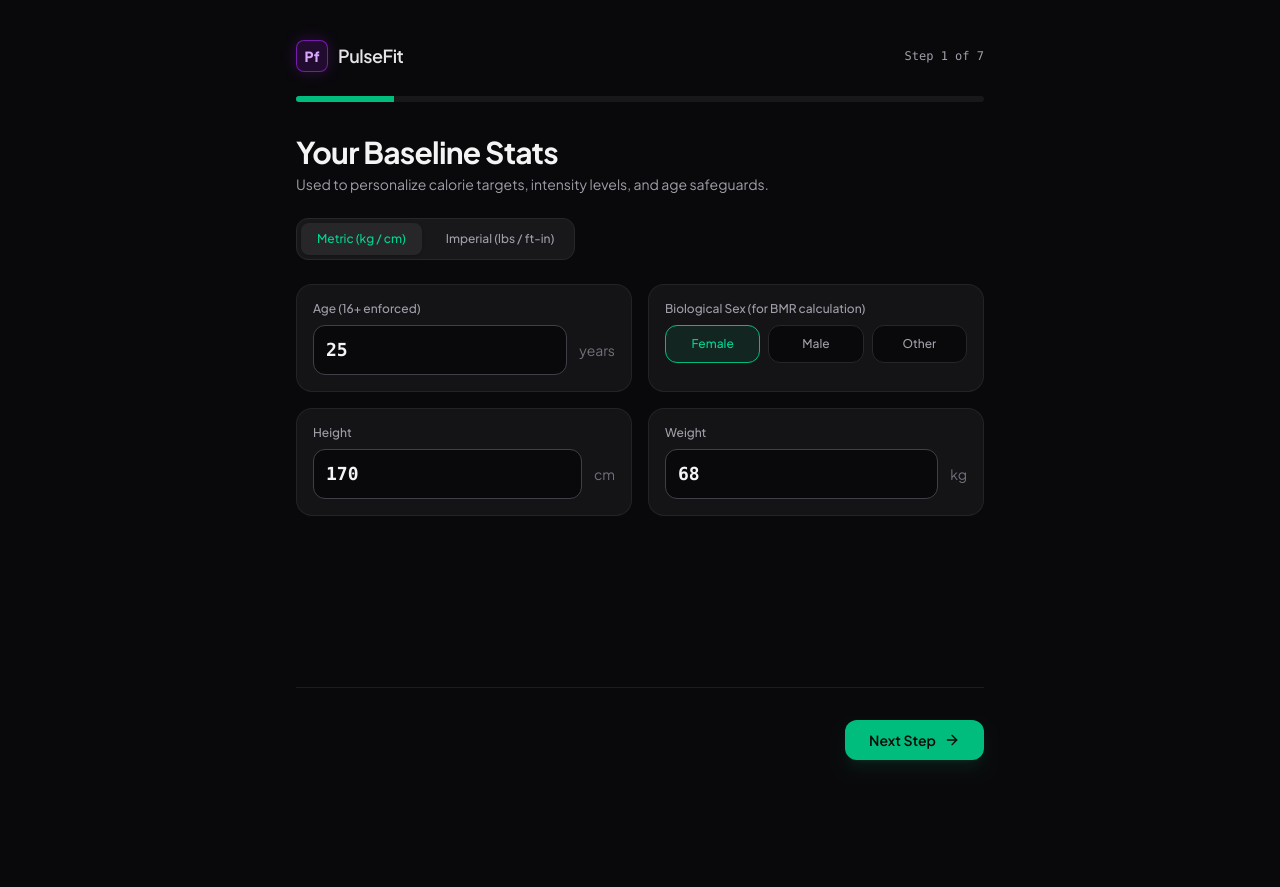
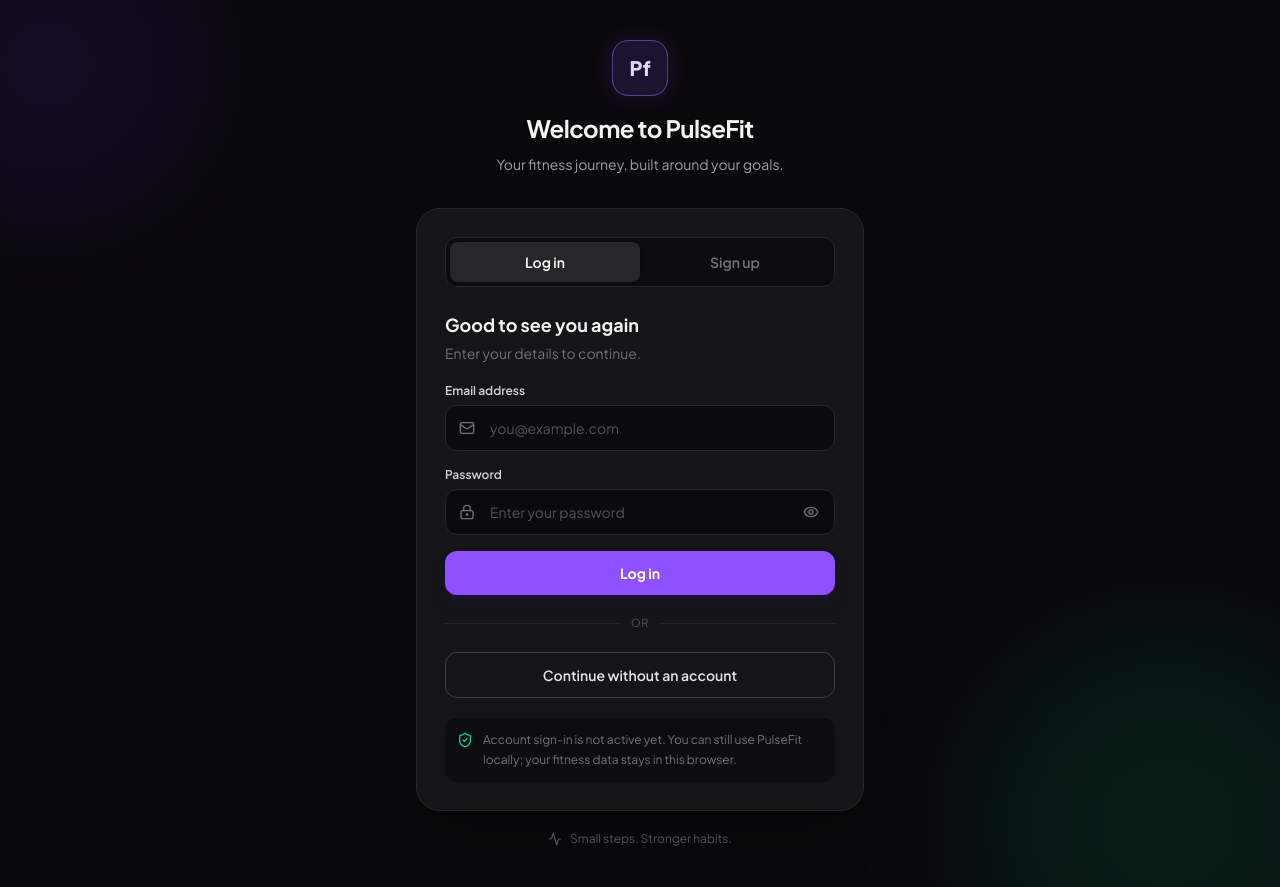
Before and after one commit to alanalodha-lab/rep01, a React (Vite) app: page / in a window 1280 px wide. Before the commit the page ends 800 px from the top, so only its background shows below. Built offline with nearby package versions, Linux system fonts and the light colour scheme.

Commit message:
feat: connect login and sign-up screen to app entry

```diff
--- a/src/App.tsx
+++ b/src/App.tsx
@@ -27,6 +27,7 @@
 import { ActivityView } from './components/ActivityView';
 import { NutritionView } from './components/NutritionView';
 import { ProfileView } from './components/ProfileView';
+import { AuthScreen } from './components/AuthScreen';
 
 // Icons
 import {
@@ -45,6 +46,7 @@
 
 export default function App() {
   const [profile, setProfile] = useState<UserProfile | null>(() => getStoredProfile());
+  const [showAuth, setShowAuth] = useState<boolean>(() => !getStoredProfile());
   const [activeTab, setActiveTab] = useState<'today' | 'workouts' | 'activity' | 'nutrition' | 'profile'>('today');
   const [currentDate, setCurrentDate] = useState<string>(() => getTodayDateString());
   const [allLogs, setAllLogs] = useState<Record<string, DailyLog>>(() => getAllDailyLogs());
@@ -124,6 +126,11 @@
     const newStr = `${d.getFullYear()}-${String(d.getMonth() + 1).padStart(2, '0')}-${String(d.getDate()).padStart(2, '0')}`;
     setCurrentDate(newStr);
   };
+
+  // New users can choose to continue locally or view the account entry screen.
+  if (!profile && showAuth) {
+    return <AuthScreen onContinueWithoutAccount={() => setShowAuth(false)} />;
+  }
 
   // If no profile, show onboarding
   if (!profile) {
```
